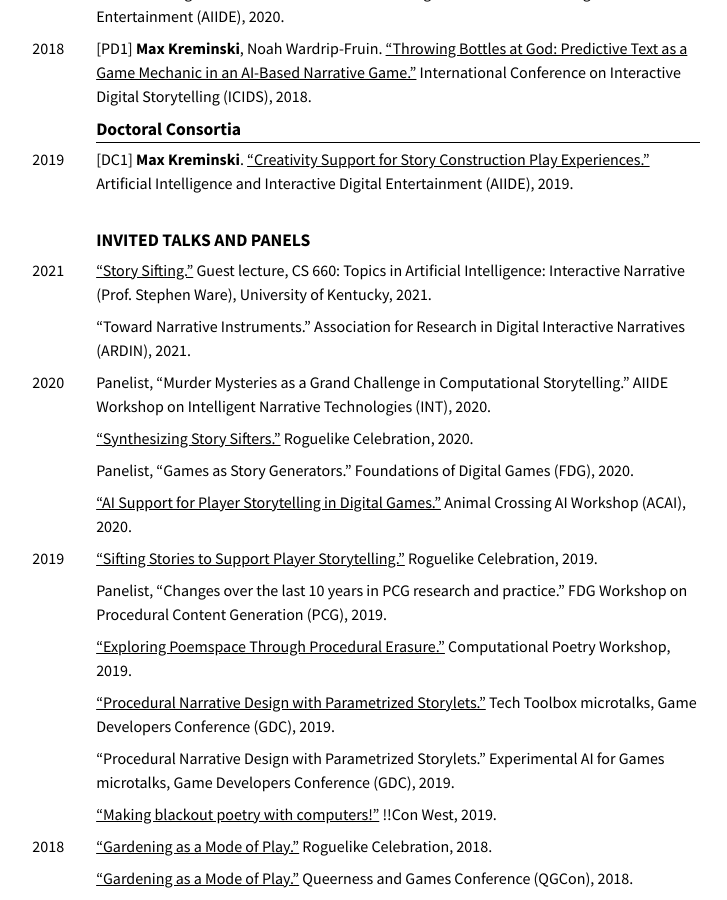
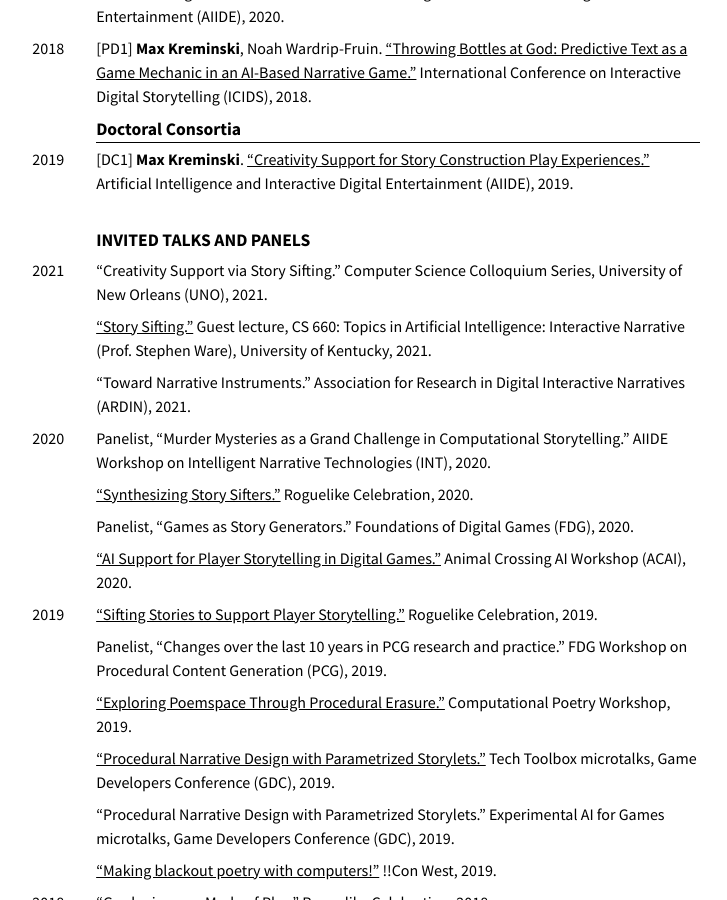
Before and after one commit to mkremins/mkremins.github.io, a Jekyll site: the page built from cv/index.html, in a window 1280 px wide and 900 px high, scrolled down 3425 px. Shown: the whole window, without its empty margins (298-1025 px from the left). Built offline with Jekyll 4.4.1, drawn with Linux system fonts in a browser that asks for light colours.

Commit message:
Add UNO colloquium talk to CV

```diff
--- a/_data/talks.json
+++ b/_data/talks.json
@@ -1,4 +1,12 @@
 [
+{
+  "title": "Creativity Support via Story Sifting",
+  "year": "2021",
+  "url": "",
+  "venue": "University of New Orleans",
+  "venue_long": "Computer Science Colloquium Series, University of New Orleans (UNO)",
+  "type": "guest_lecture"
+},
 {
   "title": "Story Sifting",
   "year": "2021",
```
